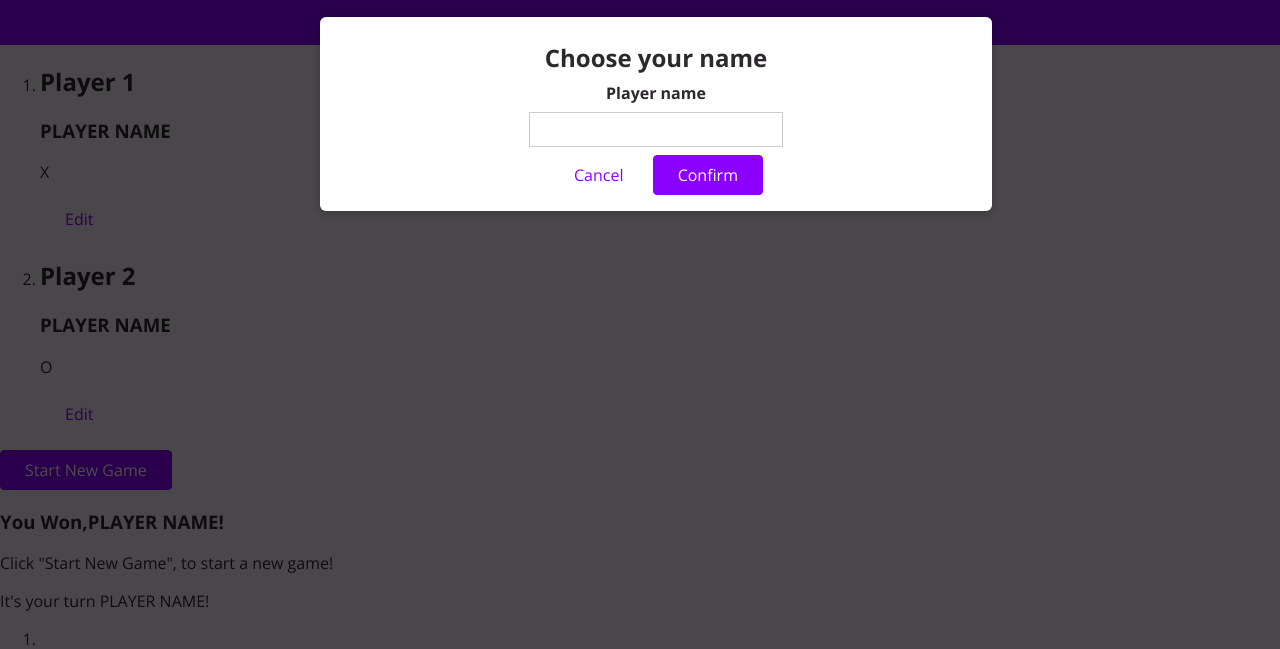
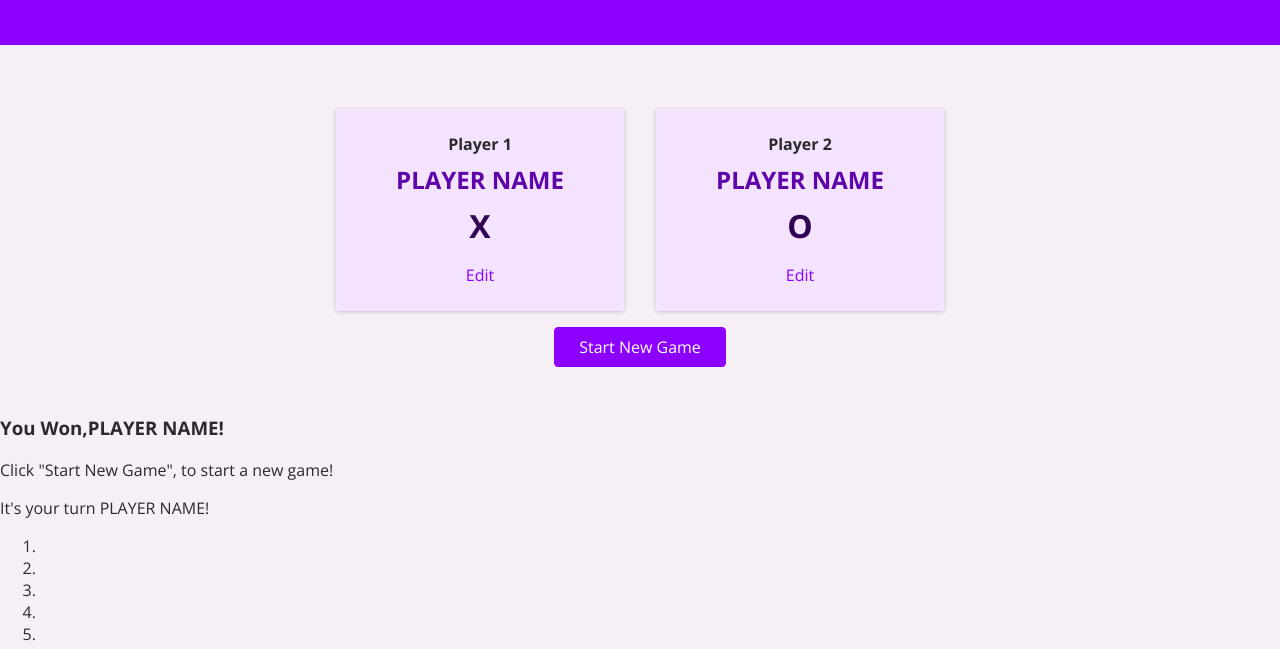
Before and after one commit to T0ny86/tic-toc-game, a plain HTML site: page index.html in a window 1280 px wide. Shown: the part 143-792 px from the top of the page. Drawn offline with nearby package versions, Linux system fonts and the light colour scheme.

Commit message:
add game-configuration styles

```diff
--- a/index.html
+++ b/index.html
@@ -41,7 +41,7 @@
                 <article>
                     <h2>Player 1</h2>
                     <h3>PLAYER NAME</h3>
-                    <p>X</p>
+                    <p class="player-symbol">X</p>
                     <button class="btn btn-alt">Edit</button>
                 </article>
             </li>
@@ -49,7 +49,7 @@
                 <article>
                     <h2>Player 2</h2>
                     <h3>PLAYER NAME</h3>
-                    <p>O</p>
+                    <p class="player-symbol">O</p>
                     <button class="btn btn-alt">Edit</button>
                 </article>
             </li>
--- a/styles/configuration.css
+++ b/styles/configuration.css
@@ -21,3 +21,43 @@
     width: 15rem;
     padding: 0.35rem;
 }
+
+#game-configuration{
+    width: 90%;
+    max-width: 40rem;
+    margin: 3rem auto;
+    text-align: center;
+
+}
+
+#game-configuration ol{
+    list-style: none;
+    margin: 0;
+    padding: 0;
+    display: flex;
+}
+
+#game-configuration ol li{
+    margin: 1rem;
+    padding: 1rem;
+    width: 50%;
+    background-color: rgb(243, 227, 255);
+    border: 4px;
+    box-shadow: 0 1px 4px rgba(0, 0, 0, 0.2);
+}
+#game-configuration h2{
+    font-size: 1rem;
+    margin: 0.5rem 0;
+}
+#game-configuration h3{
+    font-size: 1.5rem;
+    margin: 0.5rem 0;
+    color: rgb(94, 4, 168);
+}
+
+.player-symbol{
+    font-size: 2rem;
+    font-weight: bold;
+    color: rgb(47, 4, 82);
+    margin: 0.5rem 0;
+}
--- a/styles/overlays.css
+++ b/styles/overlays.css
@@ -7,7 +7,7 @@
     padding: 1rem;
     border-radius: 6px;
     box-shadow: 0 2px 8px rgba(0, 0, 0, 0.2);
-    /* display: none; */
+    display: none;
 }
 #backdrop{
     position: fixed;
@@ -16,6 +16,7 @@
     width: 100%;
     height: 100%;
     background-color: rgba(0, 0, 0, 0.7);
+    display: none;
 }
 
 @media (min-width: 48rem) {
```
